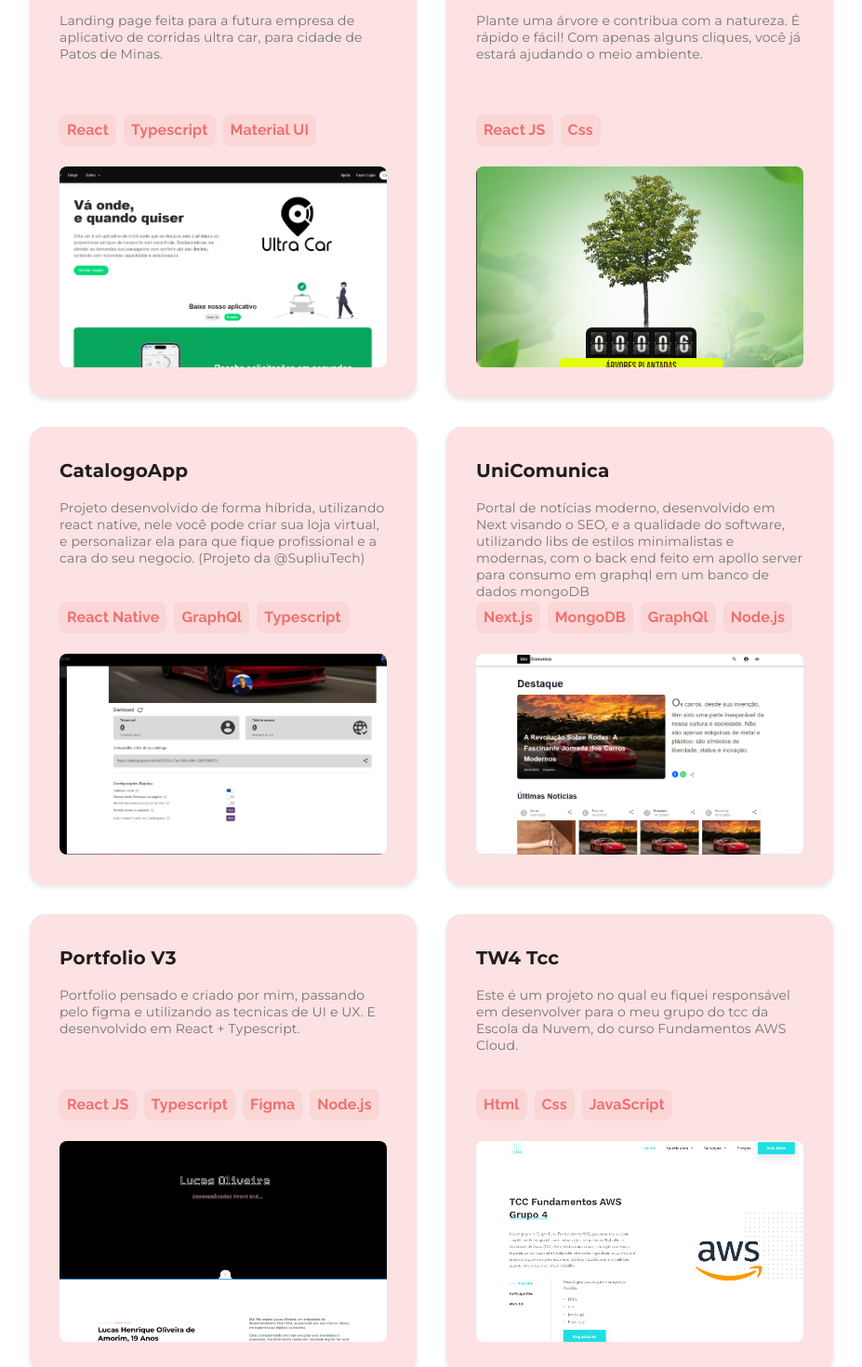
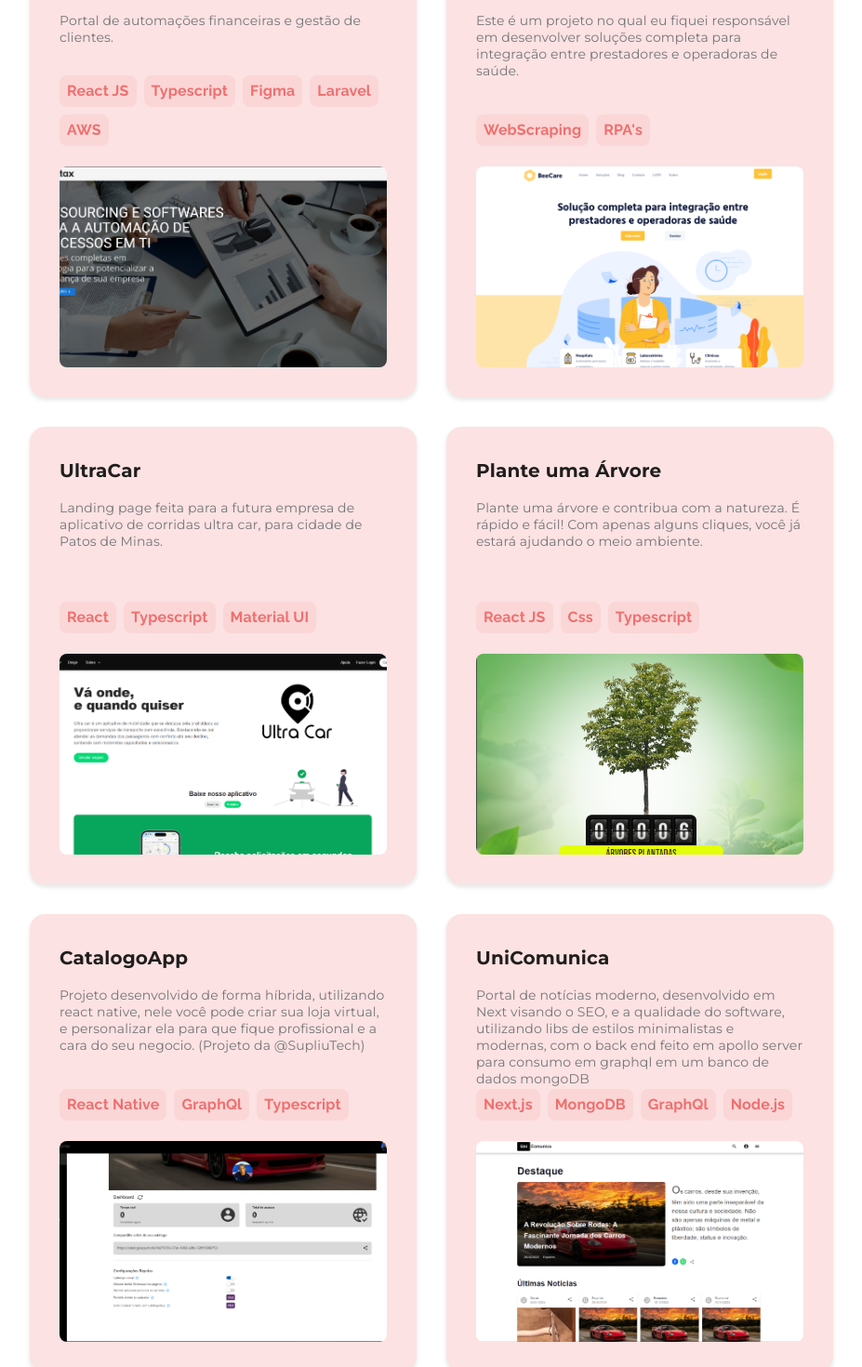
Before and after one commit to Lucas-Jav/PortfolioV3, a React (Vite) app: page / in a window 1280 px wide. Shown: the part 2460-3930 px from the top of the page at 93% size, without its empty margins (176-1103 px from the left). Built offline with nearby package versions, Linux system fonts and the light colour scheme; a web font is replaced by a local one.

Commit message:
feat: add new things

```diff
--- a/src/pages/Home.tsx
+++ b/src/pages/Home.tsx
@@ -9,7 +9,6 @@ import BrushIcon from '@mui/icons-material/Brush';
 import GitHubIcon from '@mui/icons-material/GitHub';
 import { User } from '../types';
 import LanguageIcon from '@mui/icons-material/Language';
-import ArchitectureIcon from '@mui/icons-material/Architecture';
 import WorksProjects from '../components/WorksProjects/Index';
 import HomeIcon from '@mui/icons-material/Home';
 import EmailIcon from '@mui/icons-material/Email';
@@ -18,9 +17,9 @@ import PlayArrowIcon from '@mui/icons-material/PlayArrow';
 import AppleIcon from '@mui/icons-material/Apple';
 
 // imgs
-import portfolioV3img from "/images/portfoliov3.png";
+import portalleadtaxImg from "/images/portalleadtax.png";
 import puaimg from "/images/pua.png";
-import tw4img from "/images/tw4.png";
+import beecareImg from "/images/beecare.png";
 import ultracar from "/images/ultracar.png";
 import catologoApp from "/images/catalogoapp.png";
 import unicomunica from "/images/unicomunica.png";
@@ -124,6 +123,36 @@ const data: User = {
     ],
     worksProjects: [
         {
+            id: 1,
+            name: "Portal Leadtax",
+            description: "Portal de automações financeiras e gestão de clientes.",
+            technologies: ["React JS", "Typescript", "Figma", "Laravel", "AWS"],
+            links: [
+                {
+                    id: 1,
+                    type: "WebSite",
+                    link: "https://portal.lead.tax",
+                    icon: <LanguageIcon sx={propsIcon2}/>
+                }
+            ],
+            img: portalleadtaxImg
+        },
+        {
+            id: 3,
+            name: "Beecare",
+            description: "Este é um projeto no qual eu fiquei responsável em desenvolver soluções completa para integração entre prestadores e operadoras de saúde.",
+            technologies: ["WebScraping", "RPA's"],
+            links: [
+                {
+                    id: 1,
+                    type: "WebSite",
+                    link: "https://beecare.bionexo.com",
+                    icon: <LanguageIcon sx={propsIcon2}/>
+                }
+            ],
+            img: beecareImg
+        },
+        {
             id: 4,
             name: "UltraCar",
             description: "Landing page feita para a futura empresa de aplicativo de corridas ultra car, para cidade de Patos de Minas.",
@@ -142,7 +171,7 @@ const data: User = {
             id: 2,
             name: "Plante uma Árvore",
             description: "Plante uma árvore e contribua com a natureza. É rápido e fácil! Com apenas alguns cliques, você já estará ajudando o meio ambiente.",
-            technologies: ["React JS", "Css"],
+            technologies: ["React JS", "Css", "Typescript"],
             links: [
                 {
                     id: 1,
@@ -195,54 +224,7 @@ const data: User = {
                 }
             ],
             img: unicomunica
-        },
-        {
-            id: 1,
-            name: "Portfolio V3",
-            description: "Portfolio pensado e criado por mim, passando pelo figma e utilizando as tecnicas de UI e UX. E desenvolvido em React + Typescript.",
-            technologies: ["React JS", "Typescript", "Figma", "Node.js"],
-            links: [
-                {
-                    id: 1,
-                    type: "GitHub",
-                    link: "https://github.com/Lucas-Jav/PortfolioV3",
-                    icon: <GitHubIcon sx={propsIcon2}/>
-                }, {
-                    id: 2,
-                    type: "WebSite",
-                    link: "https://lucas-jav.github.io/PortfolioV3/",
-                    icon: <LanguageIcon sx={propsIcon2}/>
-                },
-                {
-                    id: 3,
-                    type: "Figma",
-                    link: "https://www.figma.com/community/file/1290820055556325949/portfolio",
-                    icon: <ArchitectureIcon sx={propsIcon2}/>
-                }
-            ],
-            img: portfolioV3img
-        },
-        {
-            id: 3,
-            name: "TW4 Tcc",
-            description: "Este é um projeto no qual eu fiquei responsável em desenvolver para o meu grupo do tcc da Escola da Nuvem, do curso Fundamentos AWS Cloud.",
-            technologies: ["Html", "Css", "JavaScript"],
-            links: [
-                {
-                    id: 1,
-                    type: "GitHub",
-                    link: "https://github.com/Lucas-Jav/tccgp4",
-                    icon: <GitHubIcon sx={propsIcon2}/>
-                },
-                {
-                    id: 2,
-                    type: "WebSite",
-                    link: "https://tccgp4.vercel.app/",
-                    icon: <LanguageIcon sx={propsIcon2}/>
-                }
-            ],
-            img: tw4img
-        },
+        }
     ],
     techsAll: {
         techsUseToday: [
```
Also changed, not shown: public/images/beecare.png (added), public/images/portalleadtax.png (added).
